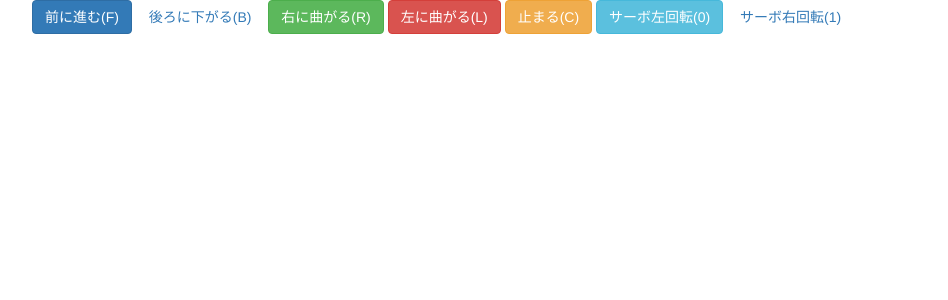
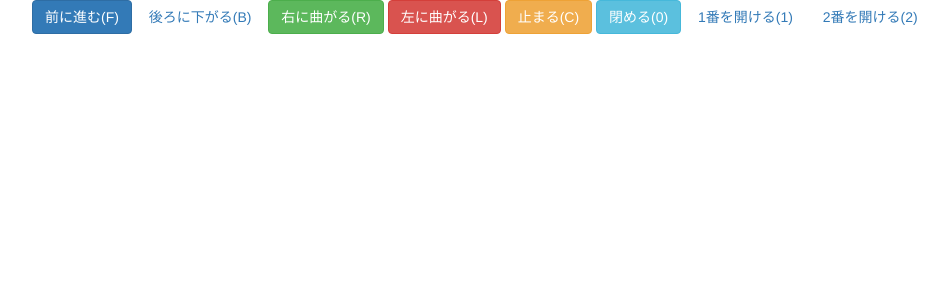
Before and after one commit to TakuKobayashi/Hackday2019, a Flask app: page /commander in a window 1280 px wide. Shown: the top 300 px of the page, without its empty margins (38-986 px from the left). Run offline with Flask 2, Linux system fonts and the light colour scheme; parts of the project's set-up code (start-up, migrations or seed data) failed here and were passed over; some libraries are stand-ins or nearby versions.

Commit message:
最後の調整

```diff
--- a/frontend/src/App.tsx
+++ b/frontend/src/App.tsx
@@ -38,7 +38,7 @@
       const message = JSON.parse(evt.data)
       console.log(message)
       if(this.state.isOpen){
-
+        this.setState({isOpen: false});
       }
     }
 
--- a/python/serialio.py
+++ b/python/serialio.py
@@ -35,7 +35,7 @@
 
     def connection(self):
         try:
-            ser = serial.Serial('/dev/tty.usbserial-1430', 19200, timeout=None)
+            ser = serial.Serial('/dev/tty.usbserial-1420', 19200, timeout=None)
             return ser
         except serial.serialutil.SerialException as e:
             print(e)
--- a/python/server.py
+++ b/python/server.py
@@ -32,6 +32,8 @@
 
 app = Flask(__name__, static_folder="./templates/products/static", template_folder="./templates")
 CORS(app)
+
+ws = None
 
 @app.route("/", methods=["GET"])
 def index():
@@ -112,6 +114,8 @@
 def pay_confirm():
     transaction_id = request.args.get('transactionId')
     print(transaction_id)
+    if ws is not None:
+        ws.send(json.dumps({"action": "payment", "status": "success"}))
     return "Payment successfully finished."
 
 @app.route('/pipe')
@@ -124,7 +128,7 @@
             if message is None:
                 break
             print(message)
-            ws.send(json.dumps({message: message}))
+            ws.send(json.dumps({"message": message}))
 
 if __name__ == "__main__":
     # flaskがkillされた時に呼ぶ
--- a/python/templates/commander.html
+++ b/python/templates/commander.html
@@ -19,8 +19,9 @@
       <a href="/serial?command=R" class="btn btn-success" role="button">右に曲がる(R)</a>
       <a href="/serial?command=L" class="btn btn-danger" role="button">左に曲がる(L)</a>
       <a href="/serial?command=C" class="btn btn-warning" role="button">止まる(C)</a>
-      <a href="/serial?command=0" class="btn btn-info" role="button">サーボ左回転(0)</a>
-      <a href="/serial?command=1" class="btn btn-dark" role="button">サーボ右回転(1)</a>
+      <a href="/serial?command=0" class="btn btn-info" role="button">閉める(0)</a>
+      <a href="/serial?command=1" class="btn btn-light" role="button">1番を開ける(1)</a>
+      <a href="/serial?command=2" class="btn btn-dark" role="button">2番を開ける(2)</a>
     </div>
   </body>
   <script>
```
Also changed, not shown: 1 other file.
